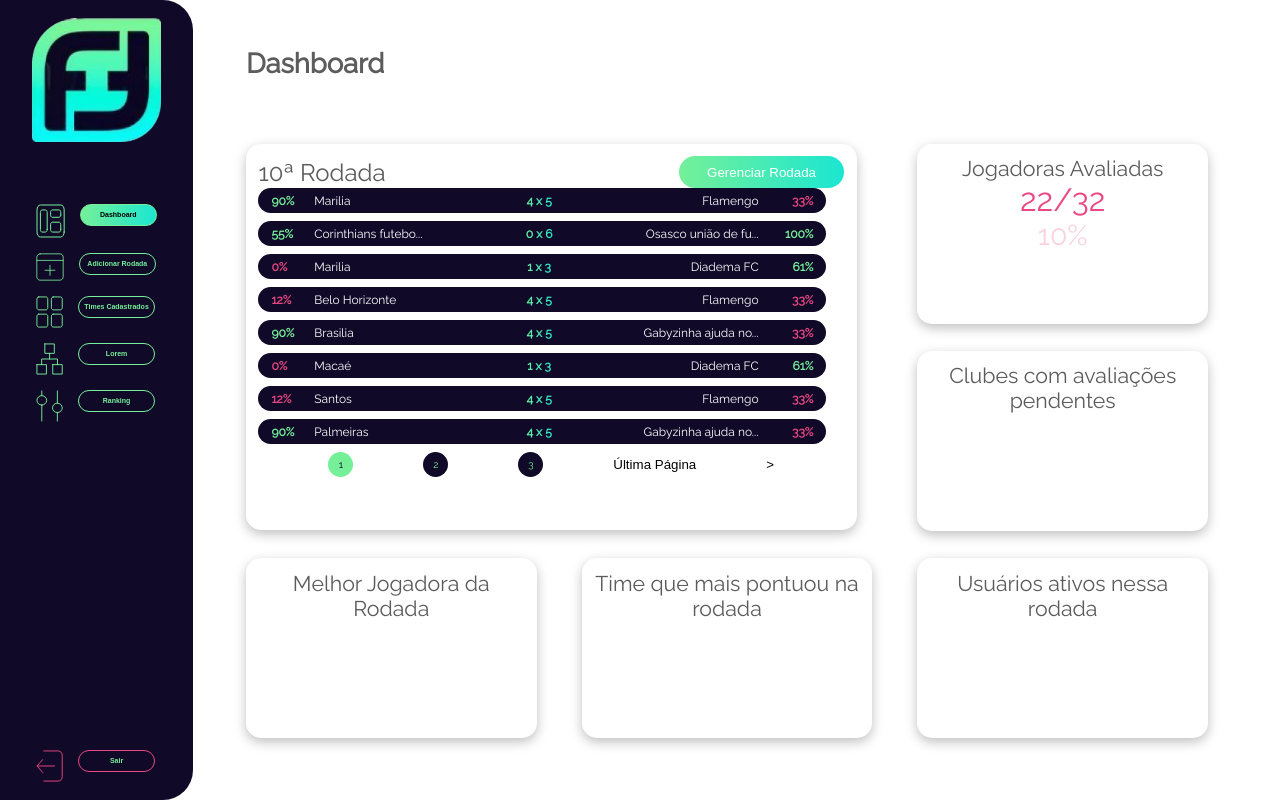
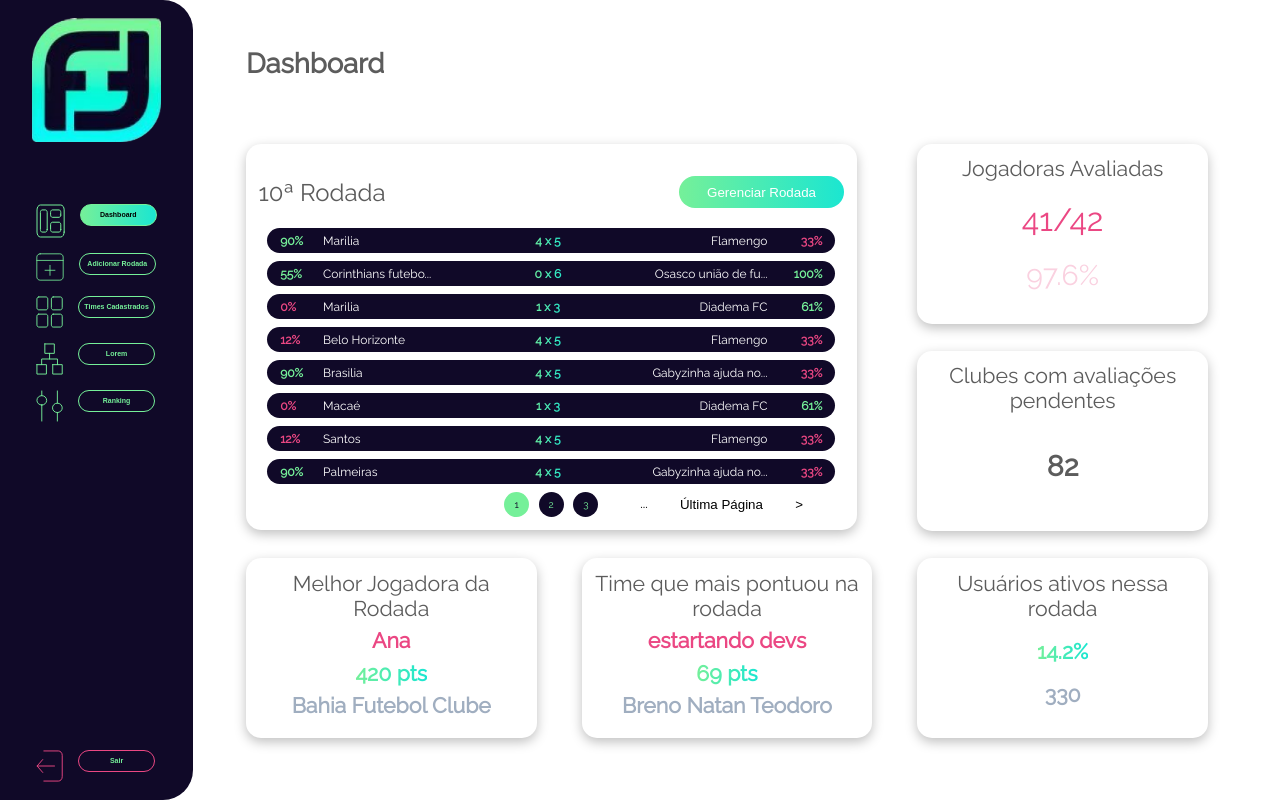
Before and after one commit to estartandodevs-course/Escala-as-Mina, a React (Create React App) app: page / in a window 1280 px wide. Built offline with nearby package versions, Linux system fonts and the light colour scheme.

Commit message:
all cards are done. gerenciarRodada(), button dimensions and align cards to be done

```diff
--- a/src/components/Button/styledButton.jsx
+++ b/src/components/Button/styledButton.jsx
@@ -8,7 +8,11 @@ const BaseButton = styled.button`
   cursor: pointer;
   width: ${({ styling }) => styling.width};
   height: ${({ styling }) => styling.height};
-  color: ${({ color }) => (color ? color : "")};
+  ${(props) =>
+    props.color &&
+    css`
+      color: ${props.color};
+    `}
 
   &:focus {
     outline: none;
--- a/src/mocks/index.js
+++ b/src/mocks/index.js
@@ -1,6 +1,6 @@
 //colocar os mocks aqui
 
-const partidas = [ //28 items
+const partidas = [ //56 items
     ["90%", "Marilia", "4 x 5", "Flamengo", "33%"],
     ["55%", "Corinthians futebol clube", "0 x 6", "Osasco união de futebol feminino", "100%"],
     ["0%", "Marilia", "1 x 3", "Diadema FC", "61%"],
@@ -9,7 +9,7 @@ const partidas = [ //28 items
     ["0%", "Macaé", "1 x 3", "Diadema FC", "61%"],
     ["12%", "Santos", "4 x 5", "Flamengo", "33%"],
     ["90%", "Palmeiras", "4 x 5", "Gabyzinha ajuda nois", "33%"],
-    ["90%", "pagin2 Inter", "4 x 5", "Flamengo", "33%"],
+    ["90%", "Inter", "4 x 5", "Flamengo", "33%"],
     ["12%", "Belo Horizonte", "4 x 5", "Flamengo", "33%"],
     ["90%", "Brasilia", "4 x 5", "Gabyzinha ajuda nois", "33%"],
     ["0%", "Macaé", "1 x 3", "Diadema FC", "61%"],
@@ -21,13 +21,70 @@ const partidas = [ //28 items
     ["12%", "Belo Horizonte", "4 x 5", "Flamengo", "33%"],
     ["12%", "Belo Horizonte", "4 x 5", "Flamengo", "33%"],
     ["90%", "Brasilia", "4 x 5", "Gabyzinha ajuda nois", "33%"],
-    ["0%", "Macaé", "1 x 3", "Diadema FC", "61%"]
+    ["0%", "Macaé", "1 x 3", "Diadema FC", "61%"],
+    ["90%", "Marilia", "4 x 5", "Flamengo", "33%"],
+    ["55%", "Corinthians futebol clube", "0 x 6", "Osasco união de futebol feminino", "100%"],
+    ["0%", "Marilia", "1 x 3", "Diadema FC", "61%"],
+    ["12%", "Belo Horizonte", "4 x 5", "Flamengo", "33%"],
+    ["90%", "Brasilia", "4 x 5", "Gabyzinha ajuda nois", "33%"],
+    ["0%", "Macaé", "1 x 3", "Diadema FC", "61%"],
+    ["12%", "Santos", "4 x 5", "Flamengo", "33%"],
+    ["90%", "Palmeiras", "4 x 5", "Gabyzinha ajuda nois", "33%"],
+    ["90%", "Inter", "4 x 5", "Flamengo", "33%"],
+    ["12%", "Belo Horizonte", "4 x 5", "Flamengo", "33%"],
+    ["90%", "Brasilia", "4 x 5", "Gabyzinha ajuda nois", "33%"],
+    ["0%", "Macaé", "1 x 3", "Diadema FC", "61%"],
+    ["12%", "Santos", "4 x 5", "Flamengo", "33%"],
+    ["90%", "Palmeiras", "4 x 5", "Gabyzinha ajuda nois", "33%"],
+    ["90%", "Inter", "4 x 5", "Flamengo", "33%"],
+    ["55%", "Corinthians futebol clube", "0 x 6", "Osasco união de futebol feminino", "100%"],
+    ["0%", "Marilia", "1 x 3", "Diadema FC", "61%"],
+    ["12%", "Belo Horizonte", "4 x 5", "Flamengo", "33%"],
+    ["12%", "Belo Horizonte", "4 x 5", "Flamengo", "33%"],
+    ["90%", "Brasilia", "4 x 5", "Gabyzinha ajuda nois", "33%"],
+    ["0%", "Macaé", "1 x 3", "Diadema FC", "61%"],
 ]
 
 //This mocks backend response
-export function getItems(division, numberPerDivision = 8, sortedList = partidas) {
+function getItems(division, numberPerDivision = 8, sortedList = partidas) {
   const totalDivisions = Math.floor(sortedList.length / numberPerDivision);
   const startIndex = numberPerDivision * division;
   const stopIndex = numberPerDivision * (division + 1);
   return [totalDivisions, sortedList.slice(startIndex, stopIndex)]
 }
+function getMissingMatches(){
+  const totalMatches = partidas.length;
+  const missingMatches = Math.floor(Math.random()*totalMatches)
+  return missingMatches
+}
+function getTotalMatches(){
+  const totalMatches = partidas.length;
+  return totalMatches
+}
+function getAthlete(key){
+  const athletes = {
+    best: {
+      name: "Ana",
+      score: "420 pts",
+      team: "Bahia Futebol Clube"
+    }
+  }
+  return athletes[key]
+}
+function getTeam(key){
+  const player = {
+    best: {
+      name: "Breno Natan Teodoro",
+      score: "69 pts",
+      team: "estartando devs"
+    }
+  }
+  return player[key]
+}
+function getTotalTeams(round){
+  const rounds = {
+    "0": (Math.random()*1000).toFixed(),
+    "-1": (Math.random()*1000).toFixed(),  }
+    return rounds[round]
+  }
+export {getItems, getMissingMatches, getTotalMatches, getAthlete, getTeam, getTotalTeams}
--- a/src/pages/dashboard/index.jsx
+++ b/src/pages/dashboard/index.jsx
@@ -1,5 +1,5 @@
 import { Card, ListItem, Typography, Button } from "../../components";
-import { getItems } from "../../mocks";
+import * as M from "../../mocks";
 import { useTheme } from "styled-components";
 import { getV } from "../../styles";
 import { useState } from "react";
@@ -10,7 +10,15 @@ export const Dashboard = (props) => {
   const [page, setPage] = useState(0);
   const rodada = "10";
 
-  const [totalPages, matches] = getItems(page);
+  const [totalPages, matches] = M.getItems(page);
+  const missingMatches = M.getMissingMatches();
+  const totalMatches = M.getTotalMatches();
+  const bestAthlete = M.getAthlete("best");
+  const bestTeam = M.getTeam("best");
+  const totalTeams = M.getTotalTeams("0");
+  const lastTotalTeams = M.getTotalTeams("-1");
+  console.log(totalTeams, lastTotalTeams);
+
   const matchesChecked = checkTeamsNameLenght(matches);
   const isntFirstPage = page !== 0;
   const instLastPage = page !== totalPages;
@@ -25,7 +33,7 @@ export const Dashboard = (props) => {
         </Typography>
       </S.Header>
       <S.GridWrapper>
-        <Card size="normal" area="a">
+        <Card size="normal" direction="column" area="a" flex>
           <S.FlexContainer justify="space-between">
             <Typography type="h2" align="left">
               {rodada}ª Rodada
@@ -34,6 +42,7 @@ export const Dashboard = (props) => {
               size="small"
               variation="active"
               color={theme.pallete.gray.white}
+              onClick={gerenciarRodada}
             >
               Gerenciar Rodada
             </Button>
@@ -44,23 +53,29 @@ export const Dashboard = (props) => {
                 {item}
               </ListItem>
             ))}
-            <S.FlexContainer marginLeft marginRight>
+            <S.GridColumnWrapper column="2fr 1fr 2fr">
               <>
                 {isntFirstPage && (
-                  <>
+                  <S.FlexContainer>
                     <Button type="icon" onClick={() => setPage(page - 1)}>
                       {"<"}
                     </Button>
                     <Button type="icon" onClick={() => setPage(0)}>
                       Primeira Página
                     </Button>
-                  </>
+                  </S.FlexContainer>
                 )}
                 {theresPagesLeft && <p>...</p>}
+                {/* //I have to
+                return an empty div or else the buttons go to the wrowng column
+                in grid-template-columns */}
+                {!isntFirstPage && !theresPagesLeft && <div></div>}
               </>
               {/* this gets all numbered buttons */}
+              <S.FlexContainer>
                 {getButtons(page, totalPages, theme, setPage)}
-              <>
+              </S.FlexContainer>
+              <S.FlexContainer>
                 {theresPagesRight && <p>...</p>}
                 {instLastPage && (
                   <>
@@ -72,54 +87,141 @@ export const Dashboard = (props) => {
                     </Button>
                   </>
                 )}
-              </>
               </S.FlexContainer>
+            </S.GridColumnWrapper>
           </ul>
         </Card>
-        <Card area="b">
+
+        <Card flex direction="column" justify="flex-start" area="b">
           <Typography size={getV("24px", "w")} type="h2">
             Jogadoras Avaliadas
           </Typography>
+          <S.FlexContainer direction="column">
             <Typography
               align="center"
               color={theme.pallete.alert.main}
               size="32px"
             >
-            22/32
+              {missingMatches}/{totalMatches}
             </Typography>
             <Typography
               color={theme.pallete.alert.lighter}
               size={getV("32px", "w")}
               align="center"
             >
-            10%
+              {((missingMatches / totalMatches) * 100).toFixed(1)}%
             </Typography>
+          </S.FlexContainer>
         </Card>
-        <Card area="c">
+
+        <Card flex direction="column" justify="flex-start" area="c">
           <Typography size={getV("24px", "w")} type="h2">
             Clubes com avaliações pendentes
           </Typography>
+          <S.FlexContainer direction="column">
+            <Typography
+              color={theme.pallete.gray.thirdGray}
+              weight="700"
+              size={getV("32px", "w")}
+              align="center"
+            >
+              {missingMatches * 2}
+            </Typography>
+          </S.FlexContainer>
         </Card>
-        <Card area="d">
+        <Card flex direction="column" justify="flex-start" area="d">
           <Typography size={getV("24px", "w")} type="h2">
             Melhor Jogadora da Rodada
           </Typography>
+          <S.FlexContainer direction="column">
+            <Typography
+              color={theme.pallete.alert.main}
+              weight="700"
+              size={getV("24px", "w")}
+              align="center"
+            >
+              {bestAthlete.name}
+            </Typography>
+            <Typography
+              weight="700"
+              size={getV("24px", "w")}
+              align="center"
+              gradient
+            >
+              {bestAthlete.score}
+            </Typography>
+            <Typography
+              color={theme.pallete.gray.firstGray}
+              weight="700"
+              size={getV("24px", "w")}
+              align="center"
+            >
+              {bestAthlete.team}
+            </Typography>
+          </S.FlexContainer>
         </Card>
-        <Card area="e">
+        <Card flex direction="column" justify="flex-start" area="e">
           <Typography size={getV("24px", "w")} type="h2">
             Time que mais pontuou na rodada
           </Typography>
+          <S.FlexContainer direction="column">
+            <Typography
+              color={theme.pallete.alert.main}
+              weight="700"
+              size={getV("24px", "w")}
+              align="center"
+            >
+              {bestTeam.team}
+            </Typography>
+            <Typography
+              weight="700"
+              size={getV("24px", "w")}
+              align="center"
+              gradient
+            >
+              {bestTeam.score}
+            </Typography>
+            <Typography
+              color={theme.pallete.gray.firstGray}
+              weight="700"
+              size={getV("24px", "w")}
+              align="center"
+            >
+              {bestTeam.name}
+            </Typography>
+          </S.FlexContainer>
         </Card>
-        <Card area="f">
+        <Card flex direction="column" justify="flex-start" area="f">
           <Typography size={getV("24px", "w")} type="h2">
             Usuários ativos nessa rodada
           </Typography>
+          <S.FlexContainer direction="column">
+            <Typography
+              weight="700"
+              size={getV("24px", "w")}
+              align="center"
+              gradient
+            >
+              {(((lastTotalTeams - totalTeams) / totalTeams) * 100).toFixed(1)}%
+            </Typography>
+            <Typography
+              color={theme.pallete.gray.firstGray}
+              weight="700"
+              size={getV("24px", "w")}
+              align="center"
+            >
+              {totalTeams}
+            </Typography>
+          </S.FlexContainer>
         </Card>
       </S.GridWrapper>
     </S.GlobalWrapper>
   );
 };
 
+function gerenciarRodada() {
+  console.log("isso é um placeholder. O que gerenciar rodada deve fazer?");
+}
 function range(start, stop) {
   return [...Array(stop - start).keys()].map((i) => i + start);
 }
--- a/src/pages/dashboard/styledPage.jsx
+++ b/src/pages/dashboard/styledPage.jsx
@@ -20,8 +20,14 @@ const FlexContainer = styled.div`
   justify-content: ${(props) => props.justify || "space-evenly"};
   align-items: center;
   width: 100%;
+  height: 100%;
   margin-left: ${(props) => props.marginLeft && "auto"};
   margin-right: ${(props) => props.marginRight && "auto"};
+  flex-direction: ${(props) => props.direction || "row"};
+`;
+const GridColumnWrapper = styled.div`
+  display: grid;
+  grid-template-columns: ${(props) => props.column};
 `;
 
-export { FlexContainer, GlobalWrapper, GridWrapper, Header };
+export { FlexContainer, GlobalWrapper, GridWrapper, Header, GridColumnWrapper };
```
Also changed, not shown: src/components/Card/styledCard.jsx (+9 -0 lines). Lines whose indentation alone changed are shown as unchanged.
